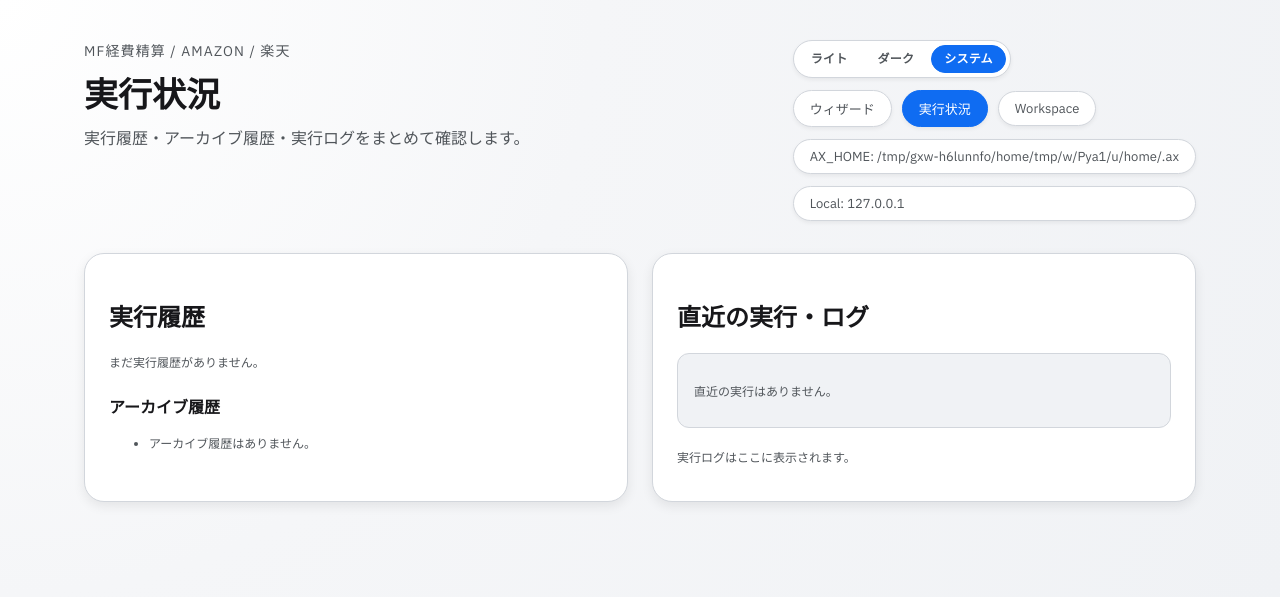
After one commit to Igasawa/Skills-personal, a FastAPI app: page /status in a window 1280 px wide. The commit adds this page. Shown: the top 597 px of the page. Run offline with FastAPI, Linux system fonts and the light colour scheme.

Commit message:
dashboard: split wizard and status into tabs

```diff
--- a/skills/mfcloud-expense-receipt-reconcile/dashboard/static/styles/layout.css
+++ b/skills/mfcloud-expense-receipt-reconcile/dashboard/static/styles/layout.css
@@ -35,6 +35,13 @@ h1 {
   display: flex;
   flex-direction: column;
   gap: 12px;
+}
+
+.hero-tabs {
+  display: flex;
+  flex-wrap: wrap;
+  gap: 10px;
+  align-items: center;
 }
 
 .theme-toggle {
@@ -93,6 +100,18 @@ h1 {
   background: rgb(var(--semantic-interaction-hover-overlay));
   border-color: rgb(var(--semantic-field-border-hover));
   color: rgb(var(--text-default));
+}
+
+.pill.is-active {
+  background: rgb(var(--semantic-button-primary-bg));
+  border-color: rgb(var(--semantic-button-primary-bg));
+  color: rgb(var(--semantic-button-primary-text));
+}
+
+.pill.is-active:hover {
+  background: rgb(var(--semantic-button-primary-bg-hover));
+  border-color: rgb(var(--semantic-button-primary-bg-hover));
+  color: rgb(var(--semantic-button-primary-text));
 }
 
 .grid {
--- /dev/null
+++ b/skills/mfcloud-expense-receipt-reconcile/dashboard/templates/status.html
@@ -0,0 +1,128 @@
+<!DOCTYPE html>
+<html lang="ja">
+  <head>
+    <meta charset="utf-8" />
+    <meta name="viewport" content="width=device-width, initial-scale=1" />
+    <title>実行状況 | 経費精算ダッシュボード</title>
+    <link rel="stylesheet" href="/static/styles.css" />
+  </head>
+  <body>
+    <div class="page">
+      <header class="hero">
+        <div>
+          <p class="eyebrow">MF経費精算 / Amazon / 楽天</p>
+          <h1>実行状況</h1>
+          <p class="subtitle">実行履歴・アーカイブ履歴・実行ログをまとめて確認します。</p>
+        </div>
+        <div class="hero-meta">
+          <div class="hero-tabs">
+            <a class="pill" href="/">ウィザード</a>
+            <a class="pill is-active" href="/status">実行状況</a>
+            <a class="pill" href="/workspace" data-workspace-link>Workspace</a>
+          </div>
+          <div class="pill">AX_HOME: {{ ax_home }}</div>
+          <div class="pill">Local: 127.0.0.1</div>
+        </div>
+      </header>
+
+      <div id="error-box" class="error-box hidden"></div>
+
+      <section class="grid two">
+        <div class="card">
+          <h2>実行履歴</h2>
+          {% if artifacts %}
+          <div class="cards">
+            {% for item in artifacts %}
+            <a class="run-card" href="/runs/{{ item.ym }}">
+              <div class="run-title">{{ item.ym }}</div>
+              <div class="run-stats">
+                <div>
+                  <span class="label">未添付候補</span>
+                  <span class="value">{{ item.counts.get("mf_missing_evidence", 0) }}</span>
+                </div>
+                <div>
+                  <span class="label">注文数 A/R</span>
+                  <span class="value">{{ item.counts.get("orders_in_month", 0) }}</span>
+                  <span class="subvalue">A {{ item.counts.get("amazon_orders_in_month", 0) }} / R {{ item.counts.get("rakuten_orders_in_month", 0) }}</span>
+                </div>
+                <div>
+                  <span class="label">PDF数 A/R</span>
+                  <span class="value">{{ item.amazon_pdf_count + item.rakuten_pdf_count }}</span>
+                  <span class="subvalue">A {{ item.amazon_pdf_count }} / R {{ item.rakuten_pdf_count }}</span>
+                </div>
+                <div>
+                  <span class="label">除外/対象</span>
+                  <span class="value">{{ item.counts.get("included_orders", 0) }}</span>
+                  <span class="subvalue">除外 {{ item.counts.get("excluded_orders", 0) }} / 対象 {{ item.counts.get("included_orders", 0) }}</span>
+                </div>
+              </div>
+              <div class="muted">成果物を見る</div>
+            </a>
+            {% endfor %}
+          </div>
+          {% else %}
+          <p class="muted">まだ実行履歴がありません。</p>
+          {% endif %}
+
+          <div class="section-divider">
+            <h3>アーカイブ履歴</h3>
+          </div>
+          <ul class="archive-history" data-archive-history-list>
+            {% if archive_history %}
+            {% for item in archive_history %}
+            <li class="archive-history-item">
+              <span class="muted">{{ item.ts }} / {{ item.ym }} / {{ item.action_label }}</span>
+              <a class="secondary" href="{{ item.archive_url }}">アーカイブを開く</a>
+            </li>
+            {% endfor %}
+            {% else %}
+            <li class="archive-history-item muted" data-archive-history-empty>アーカイブ履歴はありません。</li>
+            {% endif %}
+          </ul>
+        </div>
+
+        <div class="card">
+          <h2>直近の実行・ログ</h2>
+          {% if latest_job %}
+          <div class="latest-run-section {{ latest_job.status }}" data-latest-run-section>
+            <div class="stack">
+              <div class="status-row">
+                <span class="status-dot {{ latest_job.status }}" data-latest-run-dot></span>
+                <span class="status-label" data-latest-run-status>{{ latest_job.status }}</span>
+                <span class="status-time" data-latest-run-time>{{ latest_job.started_at }}</span>
+              </div>
+              <div class="detail">
+                <div>Run ID: <span data-latest-run-id>{{ latest_job.run_id }}</span></div>
+                <div>対象: <span data-latest-run-ym>{{ latest_job.params.year }}-{{ "%02d"|format(latest_job.params.month) }}</span></div>
+              </div>
+              {% if latest_job_ym %}
+              <a class="secondary" data-latest-run-link href="/runs/{{ latest_job_ym }}">成果物を見る</a>
+              {% endif %}
+              {% if running_job %}
+              <button type="button" id="stop-run" class="danger" data-run-id="{{ running_job.run_id }}">停止する</button>
+              {% endif %}
+            </div>
+          </div>
+          <div class="section-divider">
+            <h3>実行ログ</h3>
+          </div>
+          <div class="log-meta">
+            <span data-log-run-id>Run: {{ latest_job.run_id }}</span>
+            <span class="status-label" data-log-run-status>{{ latest_job.status }}</span>
+          </div>
+          <pre id="run-log" class="log" data-run-id="{{ latest_job.run_id }}"></pre>
+          {% else %}
+          <div class="latest-run-section" data-latest-run-section>
+            <p class="muted">直近の実行はありません。</p>
+          </div>
+          <p class="muted">実行ログはここに表示されます。</p>
+          {% endif %}
+        </div>
+      </section>
+    </div>
+
+    <div id="toast" class="toast" aria-live="polite"></div>
+    <script src="/static/js/common.js"></script>
+    <script src="/static/js/index.js"></script>
+  </body>
+</html>
--- a/skills/mfcloud-expense-receipt-reconcile/dashboard/templates/workspace.html
+++ b/skills/mfcloud-expense-receipt-reconcile/dashboard/templates/workspace.html
@@ -17,7 +17,11 @@
           </p>
         </div>
         <div class="hero-meta">
-          <a class="pill" href="/">ダッシュボードへ戻る</a>
+          <div class="hero-tabs">
+            <a class="pill" href="/">ウィザード</a>
+            <a class="pill" href="/status">実行状況</a>
+            <a class="pill is-active" href="/workspace">Workspace</a>
+          </div>
           <div class="pill">AX_HOME: {{ ax_home }}</div>
         </div>
       </header>
```
Also changed, not shown: skills/mfcloud-expense-receipt-reconcile/dashboard/routes/pages.py (+18 -13 lines), skills/mfcloud-expense-receipt-reconcile/dashboard/templates/index.html (+6 -107 lines), skills/mfcloud-expense-receipt-reconcile/tests/test_dashboard_pages.py (+2 -2 lines).
